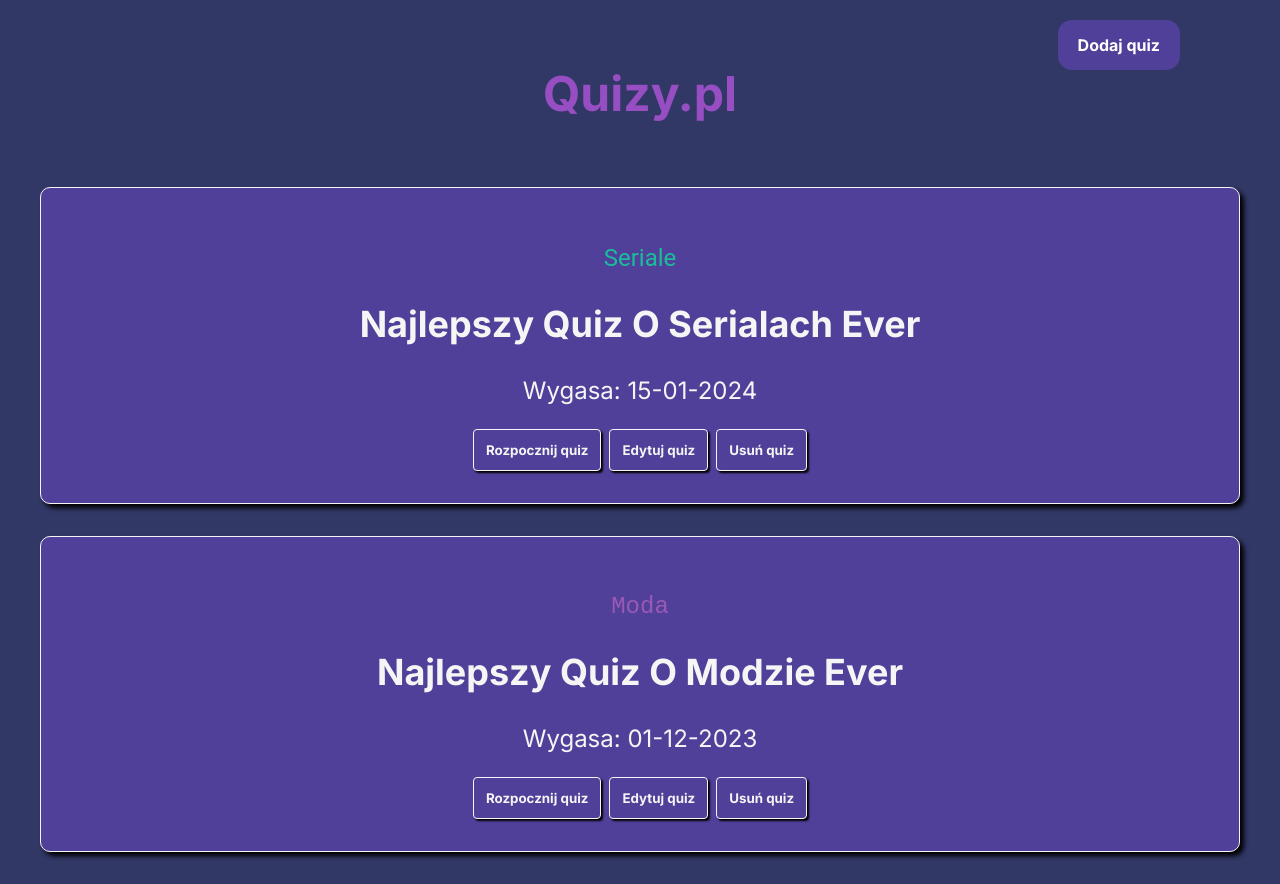
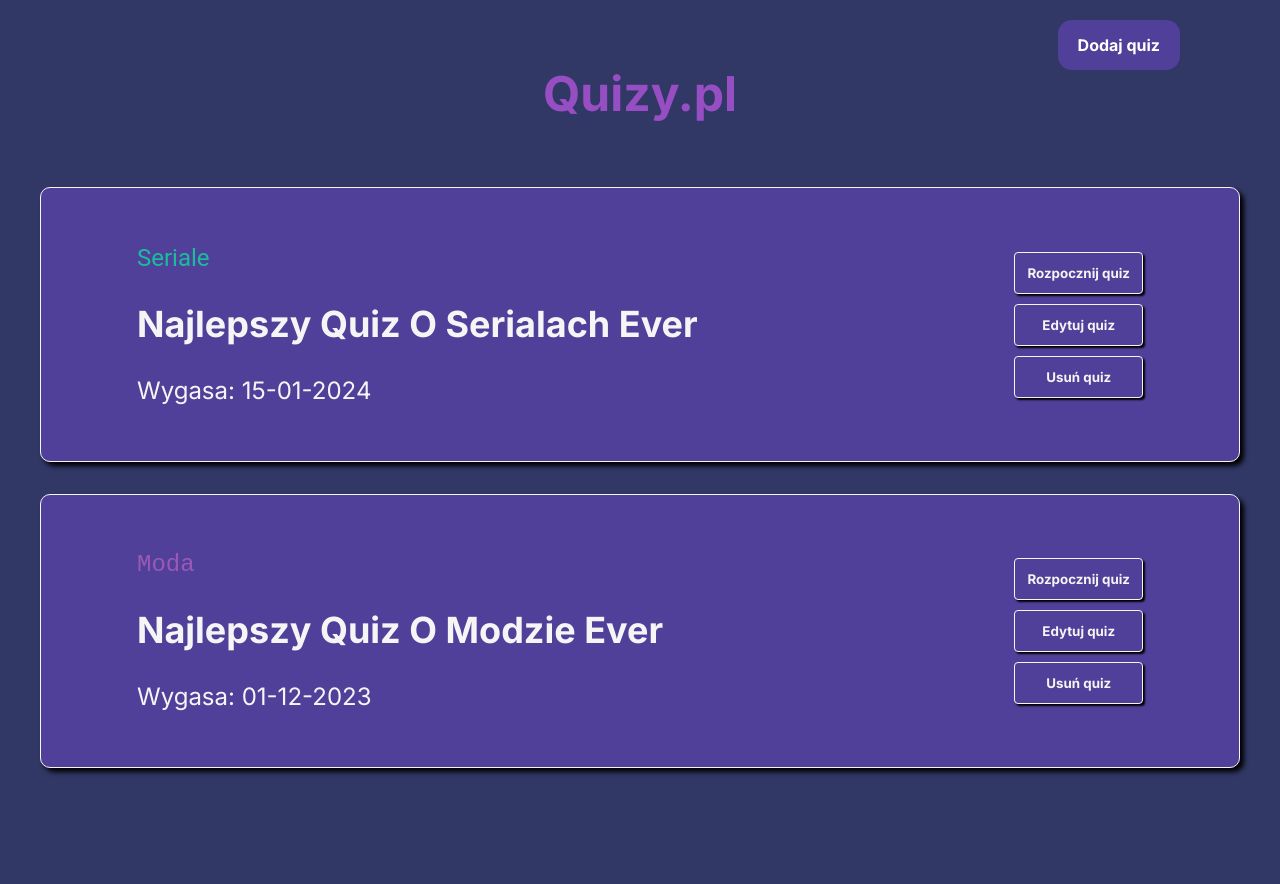
Before and after one commit to Squezer123/AngularProject, an Angular app: page /quiz in a window 1280 px wide. After the commit the page ends 800 px from the top, so only its background shows below. Built offline with nearby package versions, Linux system fonts and the light colour scheme.

Commit message:
Styled element list differently

```diff
--- a/src/app/quiz-list/quiz-list-element/quiz-list-element.component.scss
+++ b/src/app/quiz-list/quiz-list-element/quiz-list-element.component.scss
@@ -2,6 +2,7 @@
 
 
 @mixin button {
+  height: fit-content;
   border: 0;
   color: whitesmoke;
   padding: 0.75rem;
@@ -12,14 +13,26 @@
 }
 
 .container {
+  display: flex;
+  justify-content: space-between;
   border: solid whitesmoke 1px;
   border-radius: 10px;
   background: #504099;
   margin: 2rem auto 0 auto;
-  padding: 2rem;
+  padding: 2rem 6rem;
   font: 24px bold;
   box-shadow: black 4px 4px 5px;
   font-family: 'Inter', sans-serif;
+
+  .content {
+    text-align: left;
+  }
+
+  .buttons {
+    display: flex;
+    flex-direction: column;
+    justify-content: center;
+    gap: 10px;
 
     .delete-button {
       @include button;
@@ -38,19 +51,25 @@
       background: #504099;
       border: solid whitesmoke 1px;
       box-shadow: black 2px 2px 2px;
-    margin-right: 0.5rem;
     }
+
     .start-button:hover {
       @include button;
       border: solid whitesmoke 1px;
       background: green;
-    margin-right: 0.5rem;
     }
-}
+
     .edit-button {
       @include button;
       background: #504099;
       border: solid whitesmoke 1px;
       box-shadow: black 2px 2px 2px;
-  margin-right: 0.5rem;
     }
+
+    .edit-button:hover {
+      @include button;
+      background: blue;
+      border: solid whitesmoke 1px;
+    }
+  }
+}
```
Lines whose indentation alone changed are shown as unchanged.
